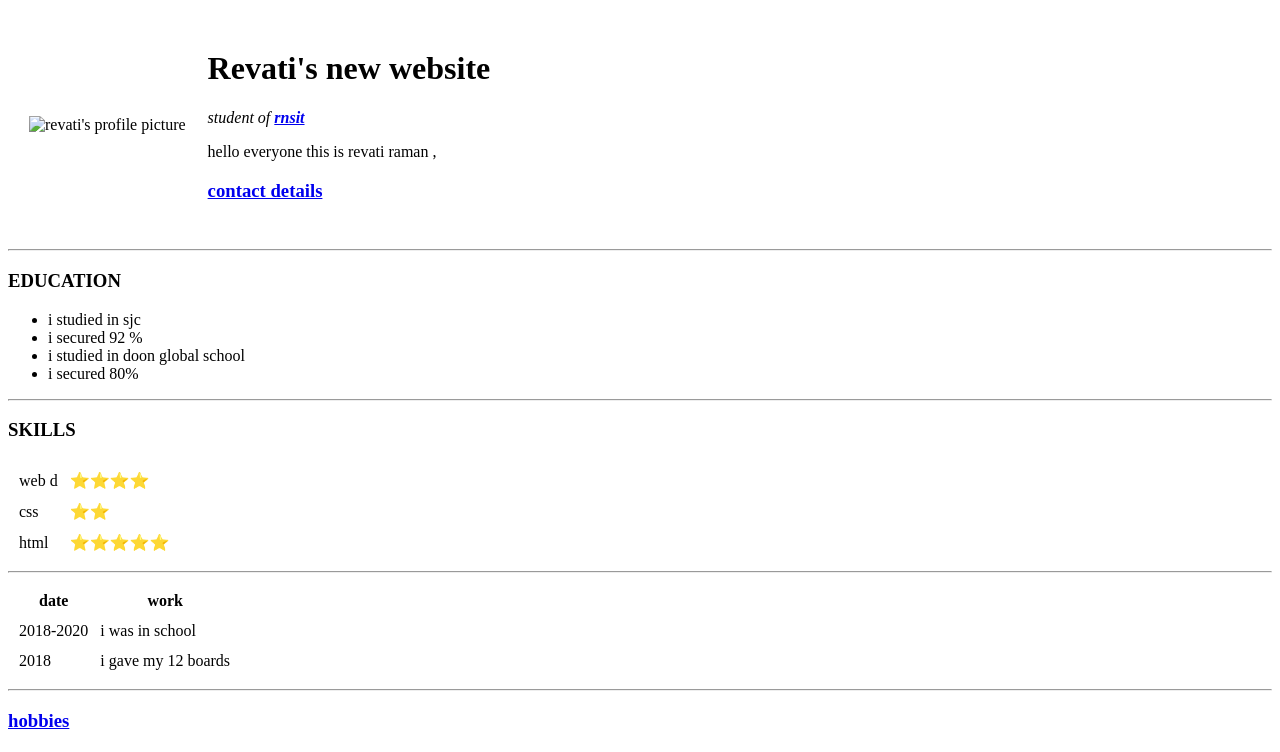
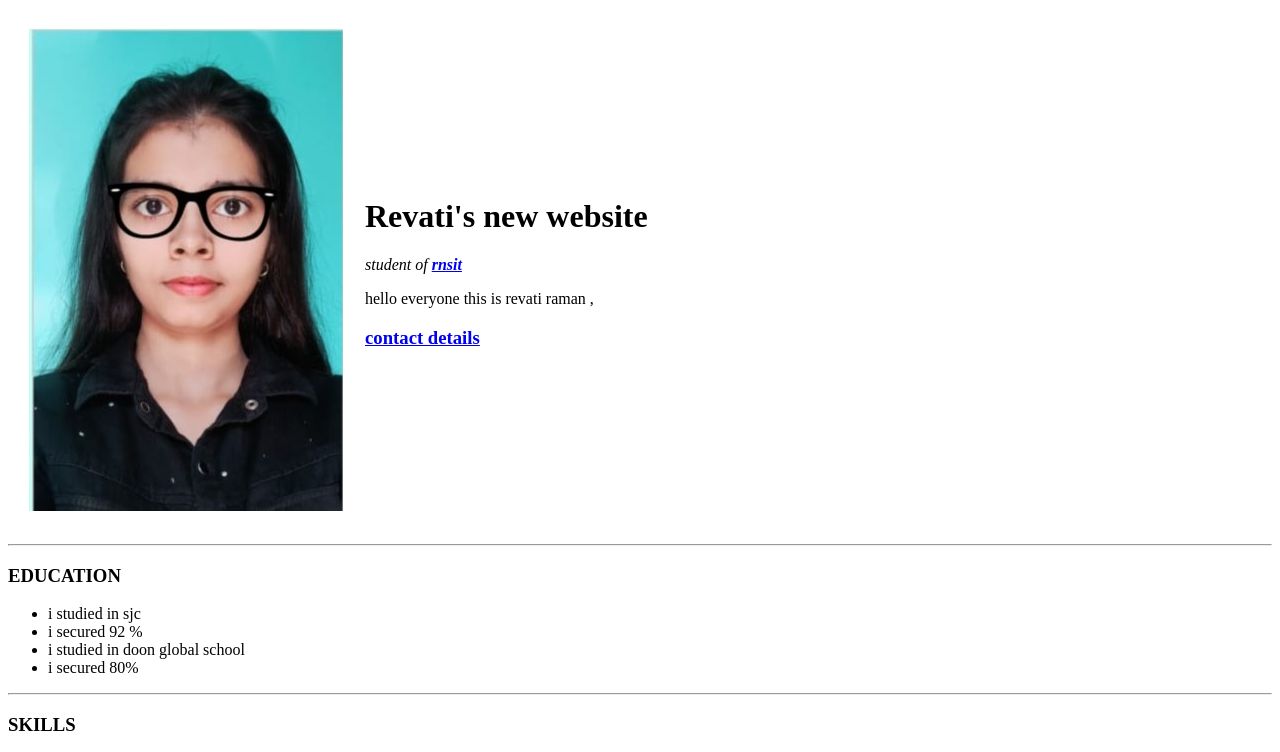
Before and after one commit to revati1raman/cv2, a plain HTML site: page index.html in a window 1280 px wide. Shown: the top 752 px of the page. Drawn offline with Linux system fonts and the light colour scheme.

Commit message:
Update index.html

```diff
--- a/index.html
+++ b/index.html
@@ -7,7 +7,7 @@
 <body>
     <table cellspacing="20" >
         <tr>
-            <td><img src="revati.jpg" alt="revati's profile picture"></td>
+            <td><img src="images/revati.jpg" alt="revati's profile picture"></td>
             <td><h1>Revati's new website</h1>
                 <p><em> student of <strong> <a href="https://www.rnsit.ac.in">rnsit</a> </strong> </em> </p>
                 <p>hello everyone this is revati raman , </p>
```
